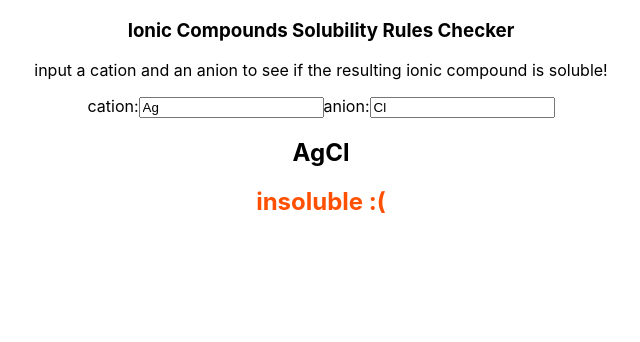
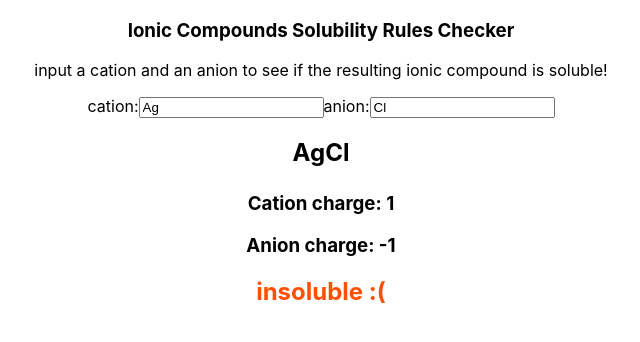
Before and after one commit to sugar0ats/solubility-rules, a React (Create React App) app: page / in a window 1280 px wide. Shown: the top 342 px of the page, without its empty margins (319-959 px from the left). Built offline with nearby package versions, Linux system fonts and the light colour scheme.

Commit message:
fixed binary search, implemented part of correct compound names (subscripts)
BINARY SEARCHES ARE SO COMPLICATED WTF

```diff
--- a/package.json
+++ b/package.json
@@ -8,7 +8,7 @@
     "@testing-library/user-event": "^13.5.0",
     "react": "^17.0.2",
     "react-dom": "^17.0.2",
-    "react-scripts": "5.0.0",
+    "react-scripts": "^5.0.0",
     "web-vitals": "^2.1.2"
   },
   "scripts": {
--- a/src/Compound.js
+++ b/src/Compound.js
@@ -40,33 +40,9 @@ const flatten = (array) => {
     }
     return newArray;
 }
-let sortedPT = flatten(FinalTable);
-sortedPT = sortedPT.sort((a,b) => a.getName().localeCompare(b.getName()));
 
-// class Ion {
-//     constructor(name, charge, rule) {
-//         this.name = name; // a string
-//         this.charge = charge; // an array of integers, positive or negative
-//         this.type = (charge[0] > 0 ? 'cation' : 'anion');
-//         this.rule = rule; // an integer, which rule the ion pertains to
-//     }
-
-//     getName() {
-//         return this.name;
-//     }
-
-//     getCharge() {
-//         return this.charge;
-//     }
-
-//     getType() {
-//         return this.type;
-//     }
-
-//     getRule() {
-//         return this.rule;
-//     }
-// }
+let sortedPT = flatten(FinalTable); // get rid of all the subarrays
+sortedPT = sortedPT.sort((a,b) => a.getName().localeCompare(b.getName())); // then sort out in alphabetical order
 
 const listEquals = (thing, list) => {
     // if at least one thing in the list is equal to the thing, return true
@@ -81,15 +57,17 @@ const listEquals = (thing, list) => {
 
 const findElement = (name) => { // name would be a string of the element's name
     let copy = [...sortedPT];
-    console.log(copy);
+    //console.log(copy);
     let index;
     let low = 0;
-    let high = copy.length;
+    let high = copy.length-1;
 
-    for (let i = 0; i < copy.length; i++) {
-        index = Math.floor(copy.length / 2);
+    while (low <= high) {
+        index = Math.floor((low + high) / 2);
+        //console.log("index: " + copy[index].getName());
         if (copy[index].getName().localeCompare(name) > 0) { // name goes before the half
             high = index - 1;
+            //console.log('test');
 
 
         } else if (copy[index].getName().localeCompare(name) < 0) { // name goes after the half
@@ -98,31 +76,72 @@ const findElement = (name) => { // name would be a string of the element's name
         } else {
             return copy[index];
         }
-        copy = copy.slice(low, high);
-        console.log(copy);
-        console.log(copy.length);
+        //copy = copy.slice(low, high);
+        //console.log(copy);
+        //console.log(copy.length);
+
     }
-    return 'couldnt be found';
+    return false;
+
+}
+
+const findCharge = (ion) => { // takes a string or false
+    let test = findElement(ion);
+    if (!test) {
+        return false;
+    } else {
+        return test.getCharge();
+    }
+
+}
+
+const isValid = (cation, anion) => {
+    //console.log((!findElement(cation) || !findElement(anion)) && findCharge(cation) > 0 && findCharge(anion) < 0);
+    //console.log((findElement(cation) || findElement(anion)) && findCharge(cation) > 0 && findCharge(anion) < 0);
+    return (findElement(cation) || findElement(anion)) && findCharge(cation) > 0 && findCharge(anion) < 0;
+}
 
 
 
-}
-
 const Compound = () => {
-    console.log(FinalTable);
-    console.log(sortedPT);
-    console.log(findElement('Ag'));
-    console.log("this is from the pc!! hope this actually works!");
+    //console.log(FinalTable);
+    //console.log(sortedPT);
+    //console.log(findElement('Ag'));
+    //console.log("this is from the pc!! hope this actually works!");
 
     const [anion, setAnion] = useState('Cl'); // create state variables for the anion and cation of the compound
     const [cation, setCation] = useState('Ag');
+    const [posCharge, setPosCharge] = useState(findCharge(cation));
+    const [negCharge, setNegCharge] = useState(findCharge(anion));
     const [soluble, setSoluble] = useState(false);
     const [notAMol, setNotAMol] = useState(false);
 
     useEffect(() => {
         solubleOrNah(cation, anion);
-        console.log('how often does this happen?');
+        //console.log('how often does this happen?');
     }, [cation, anion])
+
+    const displayedCharge = (ion) => {
+        let object = findElement(ion);
+        if (isValid(cation, anion)) {
+            console.log(object);
+            let type = object.getIsCation();
+            console.log(type);
+            let dispCharge;
+            if (type) {
+                dispCharge = (negCharge[0] === -1 ? '' : Math.abs(negCharge));
+                console.log(negCharge);
+                return dispCharge;
+            } else {
+                dispCharge = (posCharge[0] === 1 ? '' : Math.abs(posCharge));
+                return dispCharge;
+            }
+
+        } else {
+            return '';
+        }
+
+    }
 
     const solubleOrNah = (cation, anion) => {
     // rule 1: ammonium, H, and all group 1 metals are soluble if in cation
@@ -134,7 +153,7 @@ const Compound = () => {
         // group 2 hydroxides are soluble except for magnesium hydroxide
     // rule 6: sulfates are soluble except for Ca, Ba, Sr sulfate
 
-    setNotAMol(false);
+    setNotAMol(!isValid(cation, anion));
     if (listEquals(cation, ruleOne)) {
         setSoluble(true);
         return;
@@ -143,7 +162,7 @@ const Compound = () => {
         return;
     } else if (listEquals(cation, ruleThree)) {
         setSoluble(false);
-        console.log('this should appear');
+        //console.log('this should appear');
         return;
     } else if (listEquals(anion, ruleFour)) {
         setSoluble(true);
@@ -170,16 +189,18 @@ const Compound = () => {
         return;
     }
     //setSoluble(false);
-}
+    }
 
     const handleCationChange = (e) => {
         const newCation = e.target.value;
         setCation(newCation);
+        setPosCharge(findCharge(newCation));
     }
 
     const handleAnionChange = (e) => {
         const newAnion = e.target.value;
         setAnion(newAnion);
+        setNegCharge(findCharge(newAnion));
     }
 
     return <React.Fragment>
@@ -216,7 +237,9 @@ const Compound = () => {
 
 
         <article>
-            <h2>{cation + anion}</h2>
+            <h2>{cation}<sub>{displayedCharge(cation)}</sub>{anion}<sub>{displayedCharge(anion)}</sub></h2>
+            <h3>Cation charge: {posCharge}</h3>
+            <h3>Anion charge: {negCharge}</h3>
         </article>
 
         {/* <h2>{soluble ? 'soluble!' : 'insoluble :('}</h2> */}
--- a/src/PeriodicTable.js
+++ b/src/PeriodicTable.js
@@ -2,7 +2,7 @@ class Ion {
     constructor(name, charge, rule) {
         this.name = name; // a string
         this.charge = charge; // an array of integers, positive or negative
-        this.type = (charge[0] > 0 ? 'cation' : 'anion');
+        this.isCation = (charge[0] > 0 ? true : false);
         this.rule = rule; // an integer, which rule the ion pertains to
     }
 
@@ -14,8 +14,8 @@ class Ion {
         return this.charge;
     }
 
-    getType() {
-        return this.type;
+    getIsCation() {
+        return this.isCation;
     }
 
     getRule() {
@@ -55,6 +55,7 @@ PeriodicTable.map((subArray, index) => {
 
     const newArr = subArray.map((element) => {
         //console.log(new Ion(element, chargeCoefficient * charge, null));
+        charge = (element === 'Ag' ? 1 : charge);
         return new Ion(element, [chargeCoefficient * charge], null)}
     );
 
@@ -66,7 +67,7 @@ FinalTable.push([
     new Ion('CH3COO', [-1], 2),
     new Ion('CrO4', [-2], 5),
     new Ion('NO3', [-1], 2),
-    new Ion('ClO4', [-2], 2), // DOUBLE CHECK THIS
+    new Ion('ClO4', [-1], 2), // DOUBLE CHECK THIS
     new Ion('PO4', [-3], 5),
     new Ion('CO3', [-2], 5),
     new Ion('OH', [-1], 5),
```
Also changed, not shown: 1 other file (tests, documents, lock files or other folders).
